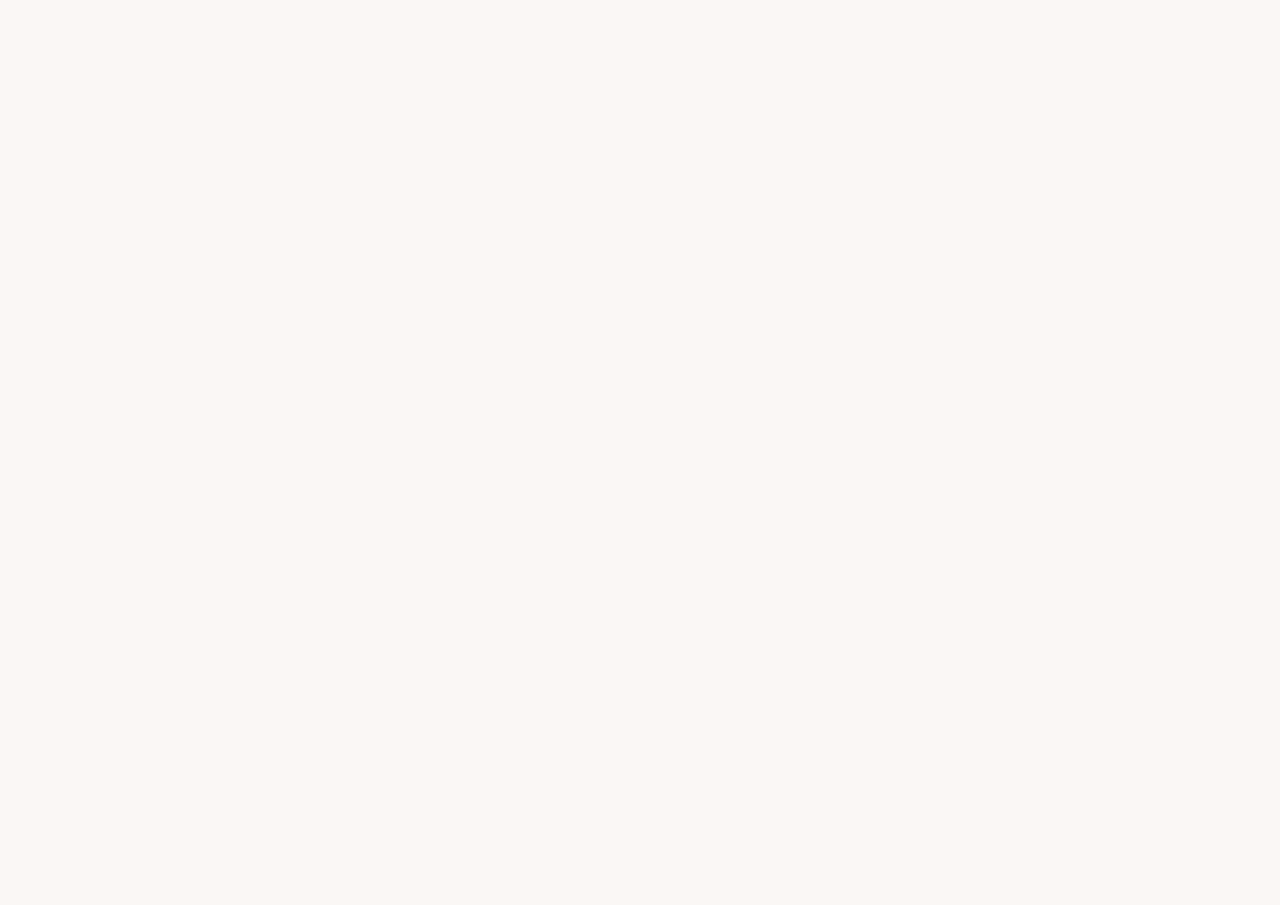
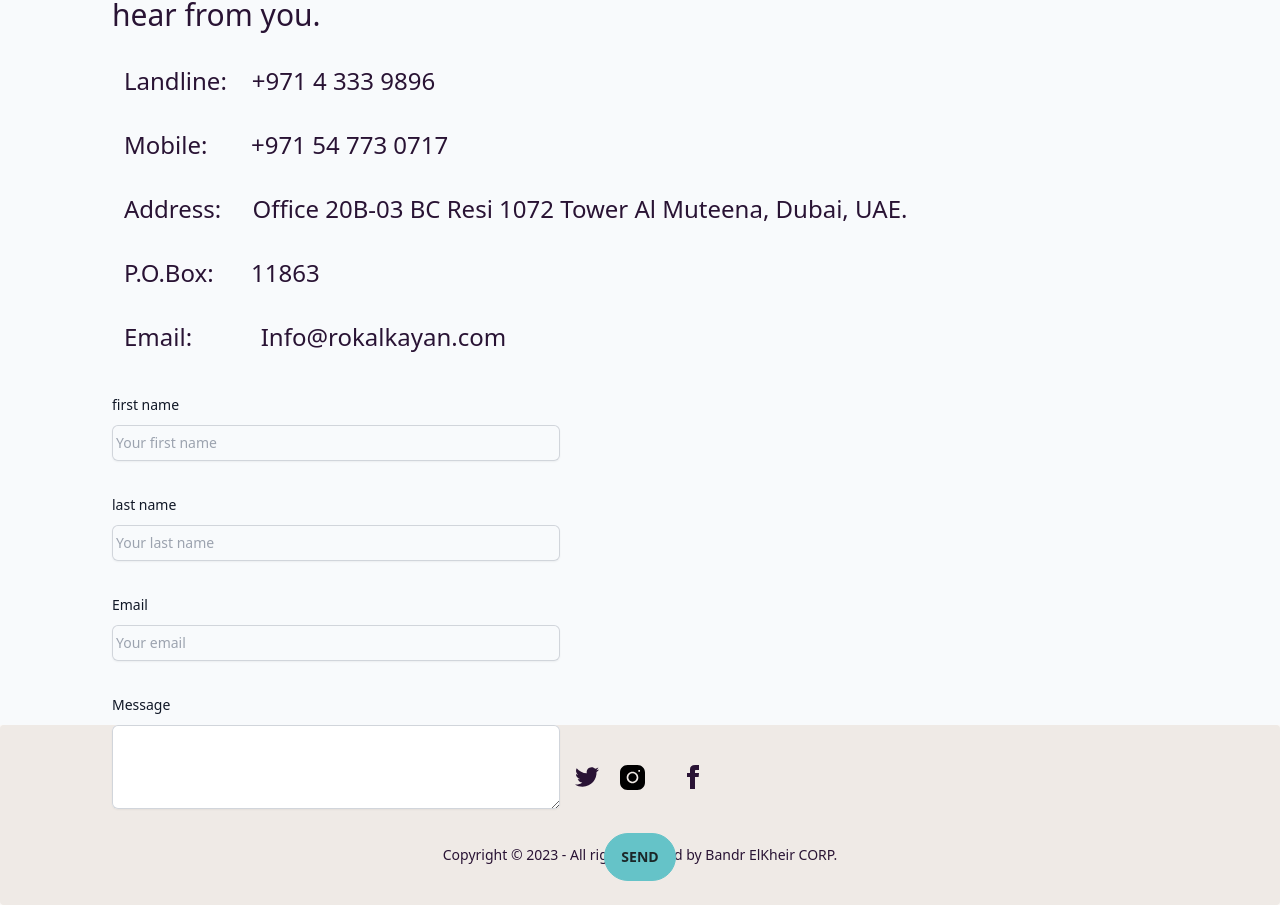
Before and after one commit to mohamedabdallah20/bandr-Elkheir, a React (Create React App) app in the folder frontend/: page /contact in a window 1280 px wide. Shown: the part 379-1284 px from the top of the page. Before the commit the page ends 800 px from the top, so only its background shows below. Built offline with nearby package versions, Linux system fonts and the light colour scheme.

Commit message:
Setup the Contact page

```diff
--- a/frontend/src/App.js
+++ b/frontend/src/App.js
@@ -11,7 +11,7 @@ function App() {
 
   return (
     <Router>
-      <div className="h-screen justify-between mx-auto">
+      <div className="flex flex-col h-screen justify-between mx-auto">
         <NavBar />
         <main className="flex flex-col bg-slate-50 ">
           <Routes>
--- a/frontend/src/pages/Contact.jsx
+++ b/frontend/src/pages/Contact.jsx
@@ -1,7 +1,130 @@
 import React from 'react'
 
 function Contact() {
-  return <div>Contact</div>
+  return (
+    <div className="flex flex-col h-screen relative justify-start mb-40 mt-20">
+      <div className="md:top-0 md:left-0 sm:inset-0 md:mx-8 sm:px-20">
+        <h1 className="lg:text-7xl md:text-5xl text-4xl ">Get in touch</h1>
+        <p className="mt-4  max-w-md md:text-3xl text-lg">
+          Have you got any questions we could help you with? Whether you want to
+          work with us, or just talk to us, we would love to hear from you.
+        </p>
+        <div className="px-3">
+          <p className="my-8 text-2xl">
+            Landline:&nbsp;&nbsp;&nbsp;&nbsp;+971 4 333 9896{' '}
+          </p>
+          <p className="my-8 text-2xl">
+            Mobile:&nbsp;&nbsp;&nbsp;&nbsp;&nbsp;&nbsp;&nbsp;+971 54 773 0717{' '}
+          </p>
+          <p className="my-8 text-2xl">
+            Address:&nbsp;&nbsp;&nbsp;&nbsp; Office 20B-03 BC Resi 1072 Tower Al
+            Muteena, Dubai, UAE.{' '}
+          </p>
+          <p className="my-8 text-2xl">
+            P.O.Box:&nbsp;&nbsp;&nbsp;&nbsp;&nbsp;&nbsp;11863{' '}
+          </p>
+          <p className="my-8 text-2xl">
+            Email:&nbsp;&nbsp;&nbsp;&nbsp;&nbsp;&nbsp;&nbsp;&nbsp;&nbsp;&nbsp;&nbsp;Info@rokalkayan.com{' '}
+          </p>
+        </div>
+        <form>
+          <div className="mt-10 grid grid-cols-1 gap-x-6 md:gap-y-8 gap-y-3 sm:grid-cols-6">
+            <div className="sm:col-span-4">
+              <label
+                htmlFor="firstName"
+                className="block text-sm font-medium leading-6 text-gray-900"
+              >
+                first name
+              </label>
+              <div className="mt-2">
+                <div className="flex rounded-md shadow-sm ring-1 ring-inset ring-gray-300 focus-within:ring-2 focus-within:ring-inset sm:max-w-md">
+                  <input
+                    type="text"
+                    name="firstName"
+                    id="firstName"
+                    required
+                    autoComplete="firstName"
+                    className="block flex-1 border-0 bg-transparent py-1.5 pl-1 text-gray-900 placeholder:text-gray-400 focus:ring-0 sm:text-sm sm:leading-6"
+                    placeholder="Your first name"
+                  />
+                </div>
+              </div>
+            </div>
+            <div className="sm:col-span-4">
+              <label
+                htmlFor="lastName"
+                className="block text-sm font-medium leading-6 text-gray-900"
+              >
+                last name
+              </label>
+              <div className="mt-2">
+                <div className="flex rounded-md shadow-sm ring-1 ring-inset ring-gray-300 focus-within:ring-2 focus-within:ring-inset  sm:max-w-md">
+                  <input
+                    type="text"
+                    name="lastName"
+                    id="lastName"
+                    required
+                    autoComplete="lastName"
+                    className="block flex-1 border-0 bg-transparent py-1.5 pl-1 text-gray-900 placeholder:text-gray-400 focus:ring-0 sm:text-sm sm:leading-6"
+                    placeholder="Your last name"
+                  />
+                </div>
+              </div>
+            </div>
+            <div className="sm:col-span-4">
+              <label
+                htmlFor="email"
+                className="block text-sm font-medium leading-6 text-gray-900"
+              >
+                Email
+              </label>
+              <div className="mt-2">
+                <div className="flex rounded-md shadow-sm ring-1 ring-inset ring-gray-300 focus-within:ring-2 focus-within:ring-inset  sm:max-w-md">
+                  <input
+                    type="email"
+                    name="email"
+                    required
+                    id="email"
+                    autoComplete="email"
+                    className="block flex-1 border-0 bg-transparent py-1.5 pl-1 text-gray-900 placeholder:text-gray-400 focus:ring-0 sm:text-sm sm:leading-6"
+                    placeholder="Your email"
+                  />
+                </div>
+              </div>
+            </div>
+
+            <div className="col-span-full">
+              <label
+                htmlFor="message"
+                className="block text-sm font-medium leading-6 text-gray-900"
+              >
+                Message
+              </label>
+              <div className="mt-2">
+                <textarea
+                  id="message"
+                  name="message"
+                  rows={3}
+                  required
+                  className="block md:max-w-md w-full rounded-md border-0 py-1.5 text-gray-900 shadow-sm ring-1 ring-inset ring-gray-300 placeholder:text-gray-400 focus:ring-2 focus:ring-inset  sm:text-sm sm:leading-6"
+                  defaultValue={''}
+                />
+              </div>
+            </div>
+          </div>
+          <div className="mt-6 flex items-center justify-center gap-x-6">
+            <button
+              type="submit"
+              // className="rounded-md bg-indigo-600 px-3 py-2 text-sm font-semibold text-white shadow-sm hover:bg-indigo-500 focus-visible:outline focus-visible:outline-2 focus-visible:outline-offset-2 focus-visible:outline-indigo-600"
+              className="btn btn-primary"
+            >
+              Send
+            </button>
+          </div>
+        </form>
+      </div>
+    </div>
+  )
 }
 
 export default Contact
```
